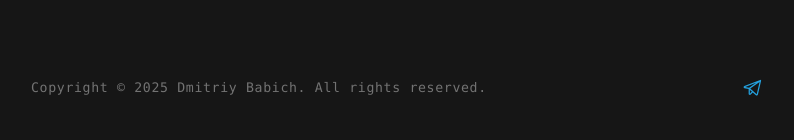
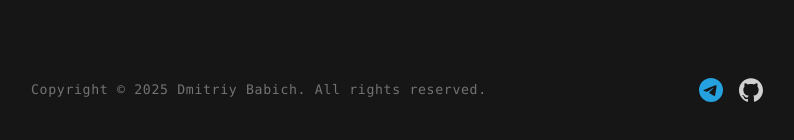
Before and after one commit to Babic4/ilya-grade, a Svelte app: page / in a window 1280 px wide. Shown: the part 962-1102 px from the top of the page, without its empty margins (239-1033 px from the left). Built offline with nearby package versions, Linux system fonts and the light colour scheme; no server answers; the database is empty.

Commit message:
add social

```diff
--- a/src/features/footer/Footer.svelte
+++ b/src/features/footer/Footer.svelte
@@ -9,21 +9,37 @@
 		<div class="text-[0.825rem] text-neutral-500 tracking-wider">
 			Copyright © 2025 Dmitriy Babich. All rights reserved.
 		</div>
+		<div class="flex">
 			<Button
 				href="https://t.me/l3Dima"
 				variant="ghost"
-			class="[&_svg:not([class*='size-'])]:size-5 h-min! p-[0.5rem]! text-[#24A1DE] hover:text-[#24A1DE] hover:bg-[#24A1DE]/20!"
+				class="[&_svg:not([class*='size-'])]:size-6 h-min! p-[0.5rem]! relative text-[#24A1DE] hover:text-[#24A1DE] hover:bg-transparent! transition-all ease-[cubic-bezier(0.65, 0, 0.35, 1)] duration-250 before:content-[''] before:opacity-0 before:absolute before:h-full before:w-full before:scale-40 before:bg-[#24A1DE]/20 before:rounded-md before:transition before:duration-250 before:ease-[cubic-bezier(0.65, 0, 0.35, 1)] hover:before:opacity-100 hover:before:scale-100"
 			>
 				<svg
+					role="img"
+					viewBox="0 0 24 24"
+					fill="currentColor"
 					xmlns="http://www.w3.org/2000/svg"
-				width="32"
-				height="32"
-				fill="currentCOlor"
-				viewBox="0 0 256 256"
-				><path
-					d="M228.88,26.19a9,9,0,0,0-9.16-1.57L17.06,103.93a14.22,14.22,0,0,0,2.43,27.21L72,141.45V200a15.92,15.92,0,0,0,10,14.83,15.91,15.91,0,0,0,17.51-3.73l25.32-26.26L165,220a15.88,15.88,0,0,0,10.51,4,16.3,16.3,0,0,0,5-.79,15.85,15.85,0,0,0,10.67-11.63L231.77,35A9,9,0,0,0,228.88,26.19Zm-61.14,36L78.15,126.35l-49.6-9.73ZM88,200V152.52l24.79,21.74Zm87.53,8L92.85,135.5l119-85.29Z"
-				></path></svg
+					><title>Telegram</title><path
+						d="M11.944 0A12 12 0 0 0 0 12a12 12 0 0 0 12 12 12 12 0 0 0 12-12A12 12 0 0 0 12 0a12 12 0 0 0-.056 0zm4.962 7.224c.1-.002.321.023.465.14a.506.506 0 0 1 .171.325c.016.093.036.306.02.472-.18 1.898-.962 6.502-1.36 8.627-.168.9-.499 1.201-.82 1.23-.696.065-1.225-.46-1.9-.902-1.056-.693-1.653-1.124-2.678-1.8-1.185-.78-.417-1.21.258-1.91.177-.184 3.247-2.977 3.307-3.23.007-.032.014-.15-.056-.212s-.174-.041-.249-.024c-.106.024-1.793 1.14-5.061 3.345-.48.33-.913.49-1.302.48-.428-.008-1.252-.241-1.865-.44-.752-.245-1.349-.374-1.297-.789.027-.216.325-.437.893-.663 3.498-1.524 5.83-2.529 6.998-3.014 3.332-1.386 4.025-1.627 4.476-1.635z"
+					/></svg
+				>
+			</Button>
+			<Button
+				href="https://github.com/Babic4"
+				variant="ghost"
+				class="[&_svg:not([class*='size-'])]:size-6 h-min! p-[0.5rem]! relative text-white/80 hover:text-white/80 hover:bg-transparent! transition-all ease-[cubic-bezier(0.65, 0, 0.35, 1)] duration-250 before:content-[''] before:opacity-0 before:absolute before:h-full before:w-full before:scale-40 before:bg-white/20 before:rounded-md before:transition before:duration-250 before:ease-[cubic-bezier(0.65, 0, 0.35, 1)] hover:before:opacity-100 hover:before:scale-100"
+			>
+				<svg
+					role="img"
+					viewBox="0 0 24 24"
+					fill="currentColor"
+					xmlns="http://www.w3.org/2000/svg"
+					><title>GitHub</title><path
+						d="M12 .297c-6.63 0-12 5.373-12 12 0 5.303 3.438 9.8 8.205 11.385.6.113.82-.258.82-.577 0-.285-.01-1.04-.015-2.04-3.338.724-4.042-1.61-4.042-1.61C4.422 18.07 3.633 17.7 3.633 17.7c-1.087-.744.084-.729.084-.729 1.205.084 1.838 1.236 1.838 1.236 1.07 1.835 2.809 1.305 3.495.998.108-.776.417-1.305.76-1.605-2.665-.3-5.466-1.332-5.466-5.93 0-1.31.465-2.38 1.235-3.22-.135-.303-.54-1.523.105-3.176 0 0 1.005-.322 3.3 1.23.96-.267 1.98-.399 3-.405 1.02.006 2.04.138 3 .405 2.28-1.552 3.285-1.23 3.285-1.23.645 1.653.24 2.873.12 3.176.765.84 1.23 1.91 1.23 3.22 0 4.61-2.805 5.625-5.475 5.92.42.36.81 1.096.81 2.22 0 1.606-.015 2.896-.015 3.286 0 .315.21.69.825.57C20.565 22.092 24 17.592 24 12.297c0-6.627-5.373-12-12-12"
+					/></svg
 				>
 			</Button>
 		</div>
+	</div>
 </footer>
--- a/src/features/reviews/ui/ReviewAddForm.svelte
+++ b/src/features/reviews/ui/ReviewAddForm.svelte
@@ -52,10 +52,10 @@
 	})
 </script>
 
-<div class="border border-white/5 rounded-xl px-6 py-6 group" data-jump>
+<div class="border border-white/5 rounded-xl px-6 py-6 group/form" data-jump>
 	<h3 class="text-2xl mb-3.5 relative">
 		<span
-			class="bg-gradient-to-r from-amber-300/30 via-amber-300/90 to-amber-300/30 box-decoration-clone group-hover:opacity-30 opacity-0 transition-all ease-[cubic-bezier(0.65, 0, 0.35, 1)] duration-250 text-transparent"
+			class="bg-gradient-to-r from-amber-300/30 via-amber-300/90 to-amber-300/30 box-decoration-clone group-hover/form:opacity-30 opacity-0 transition-all ease-[cubic-bezier(0.65, 0, 0.35, 1)] duration-250 text-transparent"
 			>Leave a feedback</span
 		>
 		<span class="absolute left-0 top-0">Leave a feedback</span>
@@ -90,11 +90,15 @@
 			</div>
 			<Button
 				onclick={sendForm}
-				class="font-bold leading-none flex items-center pt-2 pr-2 pb-1 pl-3 hover:rounded-[0.95rem] transition-[border-radius] duration-250 ease-[cubic-bezier(0.65, 0, 0.35, 1)]"
+				class="font-bold leading-none flex items-center pt-2 pr-2 pb-1 pl-3 hover:rounded-[0.95rem] transition-[border-radius] duration-250 ease-[cubic-bezier(0.65, 0, 0.35, 1)] group/btn"
 				disabled={errors}
 			>
 				<div>Send</div>
-				<div class="flex mt-[-0.2rem]"><ArrowRight /></div>
+				<div
+					class="flex mt-[-0.2rem] transition-transform duration-250 ease-[cubic-bezier(0.65, 0, 0.35, 1)] group-hover/btn:translate-x-[0.2rem]"
+				>
+					<ArrowRight />
+				</div>
 			</Button>
 		</div>
 	</div>
```
Lines whose indentation alone changed are shown as unchanged.
